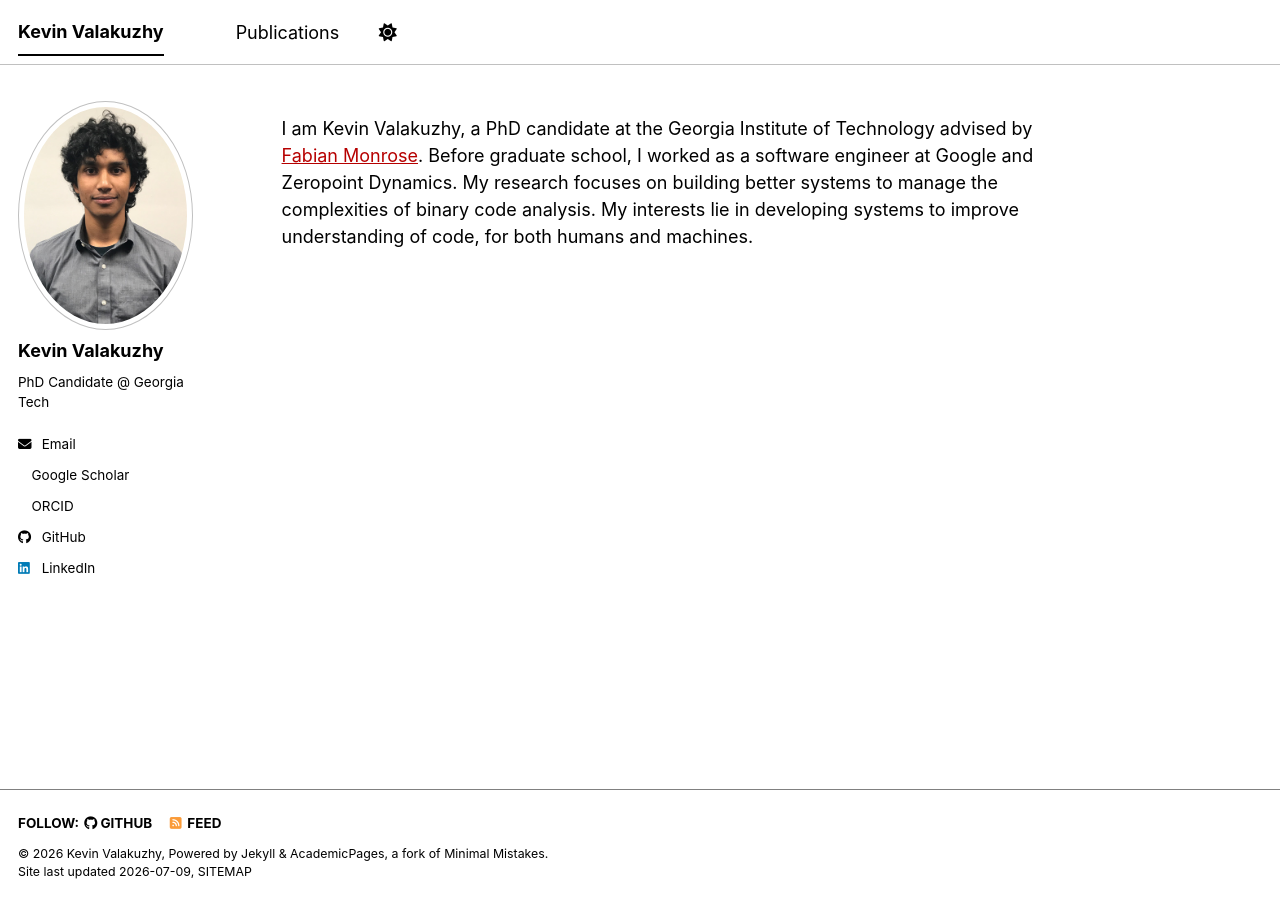
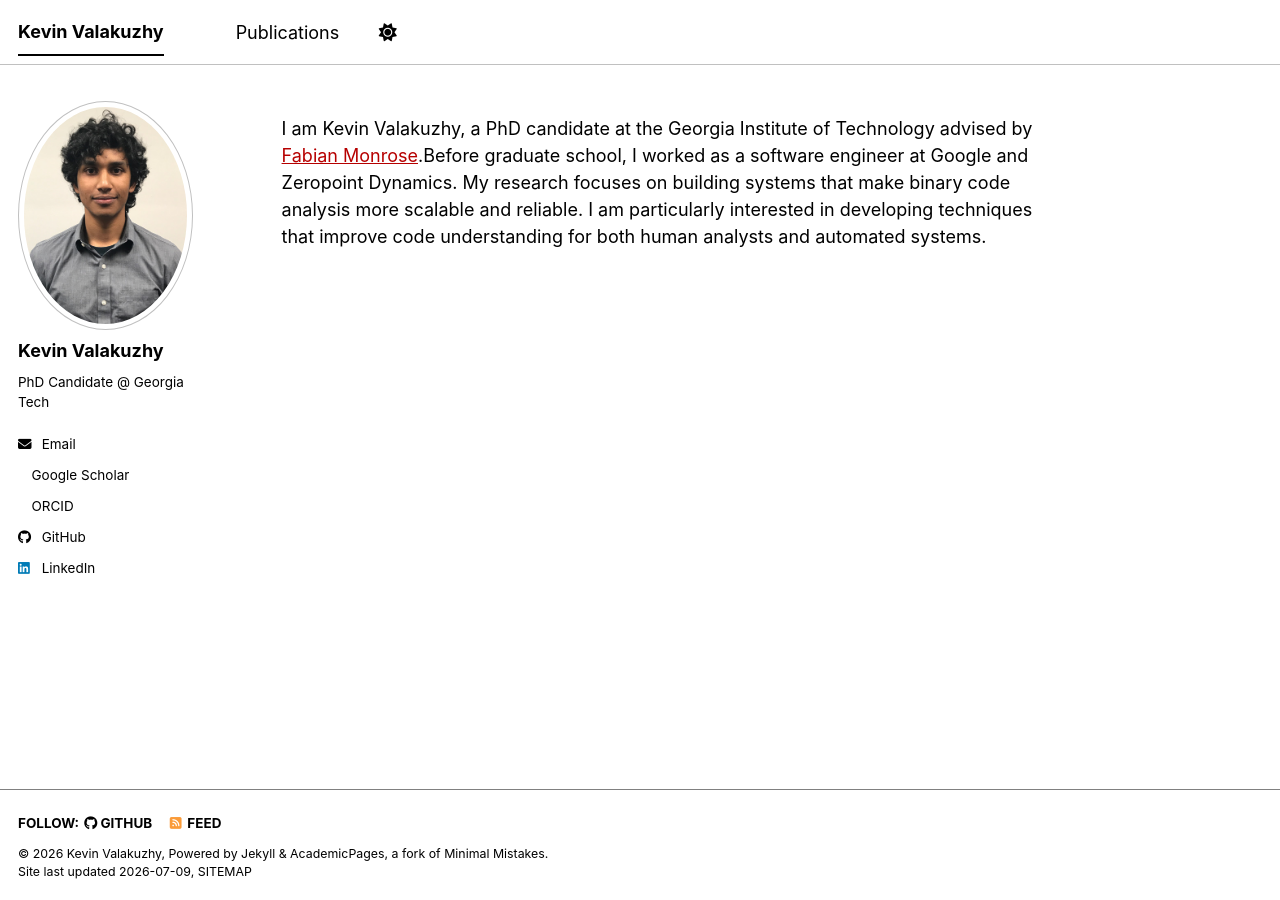
Before and after one commit to valakuzhyk/valakuzhyk.github.io, a Jekyll site: the page built from _pages/about.md, in a window 1280 px wide. Built offline with Jekyll 4.4.1, drawn with Linux system fonts in a browser that asks for light colours; a style sheet for code colours, icons or effects is not loaded.

Commit message:
Clarify about me

```diff
--- a/_pages/about.md
+++ b/_pages/about.md
@@ -7,7 +7,4 @@ redirect_from:
   - /about.html
 ---
 
-I am Kevin Valakuzhy, a PhD candidate at the Georgia Institute of Technology advised by [Fabian Monrose](https://fabianmonrose.github.io/).
-Before graduate school, I worked as a software engineer at Google and Zeropoint Dynamics.
-My research focuses on building better systems to manage the complexities of binary code analysis.
-My interests lie in developing systems to improve understanding of code, for both humans and machines.
+I am Kevin Valakuzhy, a PhD candidate at the Georgia Institute of Technology advised by [Fabian Monrose](https://fabianmonrose.github.io/).Before graduate school, I worked as a software engineer at Google and Zeropoint Dynamics. My research focuses on building systems that make binary code analysis more scalable and reliable. I am particularly interested in developing techniques that improve code understanding for both human analysts and automated systems.
```
